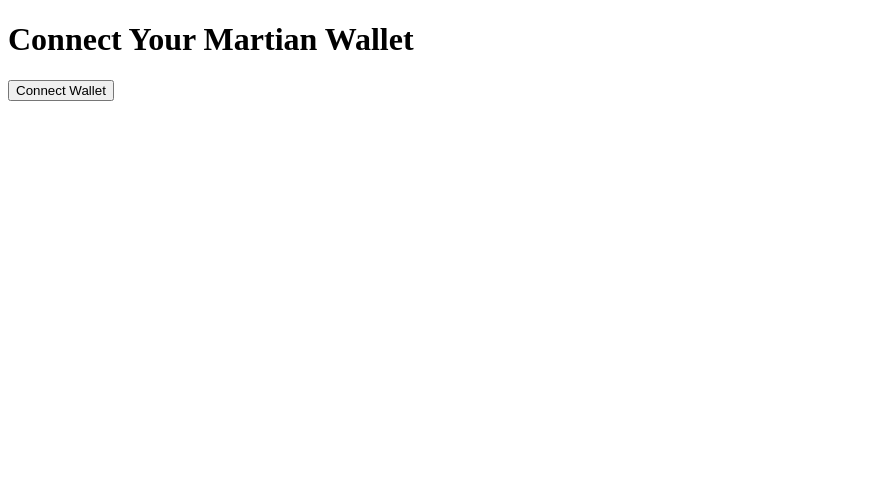
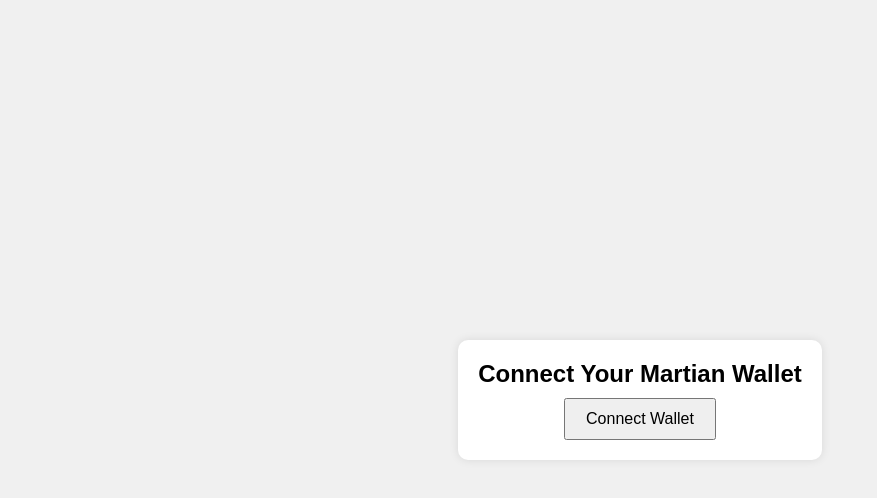
Before and after one commit to daksha-aeer/ethsea, a website: page web/index.html in a window 1280 px wide. Shown: the whole page, without its empty margins (0-877 px from the left). Drawn offline with Linux system fonts and the light colour scheme.

Commit message:
wallet connection popup

```diff
--- a/server.ts
+++ b/server.ts
@@ -4,7 +4,6 @@
 import dotenv from 'dotenv';
 import { MongoClient } from 'mongodb';
 import { Telegraf, Markup } from 'telegraf';
-
 
 dotenv.config();
 
--- a/web/index.html
+++ b/web/index.html
@@ -4,10 +4,41 @@
     <meta charset="UTF-8">
     <meta name="viewport" content="width=device-width, initial-scale=1.0">
     <title>Connect Martian Wallet</title>
+    <style>
+        body {
+            display: flex;
+            justify-content: center;
+            align-items: center;
+            height: 100vh;
+            margin: 0;
+            font-family: Arial, sans-serif;
+            background-color: #f0f0f0;
+        }
+        .popup {
+            display: flex;
+            flex-direction: column;
+            justify-content: center;
+            align-items: center;
+            background-color: white;
+            padding: 20px;
+            border-radius: 10px;
+            box-shadow: 0 0 10px rgba(0, 0, 0, 0.1);
+        }
+        .popup h2 {
+            margin: 0 0 10px 0;
+        }
+        .popup button {
+            padding: 10px 20px;
+            font-size: 16px;
+            cursor: pointer;
+        }
+    </style>
 </head>
 <body>
-    <h1>Connect Your Martian Wallet</h1>
-    <button id="connectWallet">Connect Wallet</button>
+    <div class="popup">
+        <h2>Connect Your Martian Wallet</h2>
+        <button id="connectWallet">Connect Wallet</button>
+    </div>
     <script src="main.js"></script>
 </body>
 </html>
--- a/web/main.js
+++ b/web/main.js
@@ -1,4 +1,7 @@
-document.getElementById('connectWallet').addEventListener('click', async () => {
+document.addEventListener('DOMContentLoaded', () => {
+    const connectWalletBtn = document.getElementById('connectWallet');
+
+    connectWalletBtn.addEventListener('click', async () => {
         if (!window.martian) {
             alert('Martian Wallet is not installed. Please install it first.');
             window.open('https://www.martianwallet.xyz/', '_blank');
@@ -25,6 +28,7 @@
 
             if (response.ok) {
                 alert('Wallet connected successfully!');
+                Telegram.WebApp.close(); // Close the web app within Telegram
             } else {
                 alert('Failed to connect wallet.');
             }
@@ -33,3 +37,4 @@
             alert('An error occurred while connecting your wallet.');
         }
     });
+});
--- /dev/null
+++ b/web/styles.css
@@ -0,0 +1,31 @@
+body {
+    font-family: Arial, sans-serif;
+}
+
+.popup {
+    display: none;
+    position: fixed;
+    top: 0;
+    left: 0;
+    width: 100%;
+    height: 100%;
+    background-color: rgba(0, 0, 0, 0.5);
+    justify-content: center;
+    align-items: center;
+}
+
+.popup-content {
+    background-color: #fff;
+    padding: 20px;
+    border-radius: 10px;
+    text-align: center;
+    position: relative;
+}
+
+.close-btn {
+    position: absolute;
+    top: 10px;
+    right: 10px;
+    font-size: 24px;
+    cursor: pointer;
+}
```
Also changed, not shown: test/Bot.ts (+3 -3 lines). Lines whose indentation alone changed are shown as unchanged.
